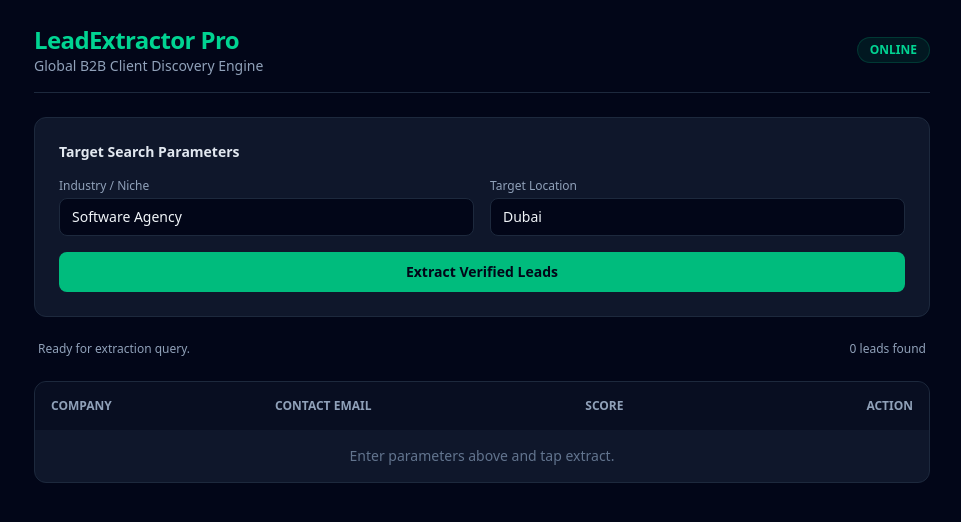
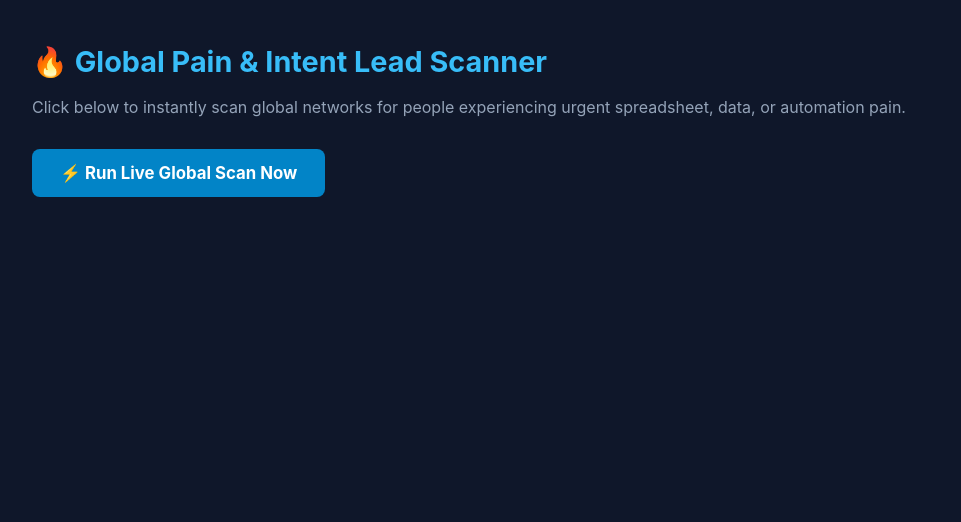
Before and after one commit to zameernasiri009-prog/outreach-engine, a plain HTML site: page index.html in a window 1280 px wide. Shown: the whole page, without its empty margins (158-1119 px from the left). Drawn offline with nearby package versions, Linux system fonts and the light colour scheme.

Commit message:
Update index.html

```diff
--- a/index.html
+++ b/index.html
@@ -1,119 +1,24 @@
 <!DOCTYPE html>
 <html lang="en">
 <head>
-  <meta charset="UTF-8">
-  <meta name="viewport" content="width=device-width, initial-scale=1.0">
-  <title>Global Business Lead Extractor</title>
-  <script src="https://cdn.jsdelivr.net/npm/@tailwindcss/browser@4"></script>
+    <meta charset="UTF-8">
+    <meta name="viewport" content="width=device-width, initial-scale=1.0">
+    <title>Global Pain & Intent Lead Scanner</title>
+    <style>
+        body { font-family: -apple-system, BlinkMacSystemFont, "Segoe UI", Roboto, sans-serif; background: #0f172a; color: #f8fafc; margin: 0; padding: 25px; }
+        .container { max-width: 900px; margin: 0 auto; }
+        h1 { font-size: 1.8rem; color: #38bdf8; margin-bottom: 10px; }
+        p { color: #94a3b8; margin-bottom: 30px; line-height: 1.5; }
+        .btn { background: #0284c7; color: white; border: none; padding: 14px 28px; font-size: 1.05rem; font-weight: bold; border-radius: 8px; cursor: pointer; text-decoration: none; display: inline-block; transition: background 0.2s; }
+        .btn:hover { background: #0369a1; }
+    </style>
 </head>
-<body class="bg-slate-950 text-slate-100 font-sans min-h-screen p-4 sm:p-6">
-  <div class="max-w-4xl mx-auto space-y-6">
+<body>
+    <div class="container">
+        <h1>🔥 Global Pain & Intent Lead Scanner</h1>
+        <p>Click below to instantly scan global networks for people experiencing urgent spreadsheet, data, or automation pain.</p>
 
-    <!-- Header -->
-    <header class="flex justify-between items-center border-b border-slate-800 pb-4">
-      <div>
-        <h1 class="text-xl sm:text-2xl font-bold tracking-tight text-emerald-400">LeadExtractor Pro</h1>
-        <p class="text-xs sm:text-sm text-slate-400">Global B2B Client Discovery Engine</p>
-      </div>
-      <span class="px-3 py-1 bg-emerald-500/10 text-emerald-400 border border-emerald-500/20 text-xs font-semibold rounded-full">ONLINE</span>
-    </header>
-
-    <!-- Search Controls Card -->
-    <div class="bg-slate-900 border border-slate-800 p-4 sm:p-6 rounded-xl space-y-4">
-      <h2 class="font-semibold text-sm text-slate-200">Target Search Parameters</h2>
-      <div class="grid grid-cols-1 sm:grid-cols-2 gap-4">
-        <div>
-          <label class="block text-xs text-slate-400 mb-1">Industry / Niche</label>
-          <input id="niche-input" type="text" value="Software Agency" class="w-full bg-slate-950 border border-slate-800 rounded-lg px-3 py-2 text-sm text-slate-100 focus:outline-none focus:border-emerald-500">
-        </div>
-        <div>
-          <label class="block text-xs text-slate-400 mb-1">Target Location</label>
-          <input id="location-input" type="text" value="Dubai" class="w-full bg-slate-950 border border-slate-800 rounded-lg px-3 py-2 text-sm text-slate-100 focus:outline-none focus:border-emerald-500">
-        </div>
-      </div>
-      <button onclick="executeSearch()" id="search-btn" class="w-full py-2.5 bg-emerald-500 hover:bg-emerald-600 text-slate-950 font-semibold text-sm rounded-lg transition-all cursor-pointer">
-        Extract Verified Leads
-      </button>
+        <a href="/api/scan" class="btn">⚡ Run Live Global Scan Now</a>
     </div>
-
-    <!-- Results Status Bar -->
-    <div class="flex justify-between items-center text-xs text-slate-400 px-1">
-      <span id="status-text">Ready for extraction query.</span>
-      <span id="results-count">0 leads found</span>
-    </div>
-
-    <!-- Results Table -->
-    <div class="bg-slate-900 border border-slate-800 rounded-xl overflow-hidden">
-      <div class="overflow-x-auto">
-        <table class="w-full text-left text-sm text-slate-300">
-          <thead class="bg-slate-950/50 text-slate-400 uppercase text-xs">
-            <tr>
-              <th class="p-4">Company</th>
-              <th class="p-4">Contact Email</th>
-              <th class="p-4">Score</th>
-              <th class="p-4 text-right">Action</th>
-            </tr>
-          </thead>
-          <tbody id="table-body" class="divide-y divide-slate-800">
-            <tr>
-              <td colspan="4" class="p-4 text-center text-slate-500">Enter parameters above and tap extract.</td>
-            </tr>
-          </tbody>
-        </table>
-      </div>
-    </div>
-
-  </div>
-
-  <script>
-    async function executeSearch() {
-      const niche = document.getElementById('niche-input').value.trim() || 'Business';
-      const location = document.getElementById('location-input').value.trim() || 'Global';
-      const statusText = document.getElementById('status-text');
-      const searchBtn = document.getElementById('search-btn');
-      const tableBody = document.getElementById('table-body');
-
-      statusText.textContent = `Extracting verified leads for ${niche} in ${location}...`;
-      searchBtn.disabled = true;
-      searchBtn.classList.add('opacity-50');
-
-      try {
-        const response = await fetch(`/api/leads?niche=${encodeURIComponent(niche)}&location=${encodeURIComponent(location)}`);
-        const data = await response.json();
-
-        if (data.status === 'success') {
-          document.getElementById('results-count').textContent = `${data.total_extracted} leads extracted`;
-          statusText.textContent = `Successfully fetched live results for ${location}.`;
-
-          tableBody.innerHTML = data.leads.map(lead => `
-            <tr class="hover:bg-slate-800/50">
-              <td class="p-4 font-medium text-slate-100">${lead.company}<br><span class="text-xs text-slate-500">${lead.location}</span></td>
-              <td class="p-4 text-slate-400 text-xs sm:text-sm">${lead.contact}</td>
-              <td class="p-4 text-emerald-400 font-semibold">${lead.score}</td>
-              <td class="p-4 text-right">
-                <button onclick="copyScript('${lead.company}', '${lead.contact}')" class="px-3 py-1.5 bg-slate-800 hover:bg-emerald-500 hover:text-slate-950 text-slate-200 text-xs font-semibold rounded transition-all cursor-pointer">
-                  Copy Pitch
-                </button>
-              </td>
-            </tr>
-          `).join('');
-        }
-      } catch (error) {
-        statusText.textContent = "Extraction failed. Please check connection.";
-        console.error(error);
-      } finally {
-        searchBtn.disabled = false;
-        searchBtn.classList.remove('opacity-50');
-      }
-    }
-
-    function copyScript(company, contact) {
-      const script = `Subject: Partnership opportunity with ${company}\n\nHi team at ${company},\n\nI came across your operations and noticed an opportunity to scale your client acquisition channels using automated systems.\n\nAre you open to reviewing a quick case study on how we streamline outreach?\n\nBest regards,\nGrowth Team`;
-
-      navigator.clipboard.writeText(script).then(() => {
-        alert(`Pitch copied for ${company} (${contact})!\nReady to paste into email.`);
-      });
-    }
-  </script>
 </body>
 </html>
```
